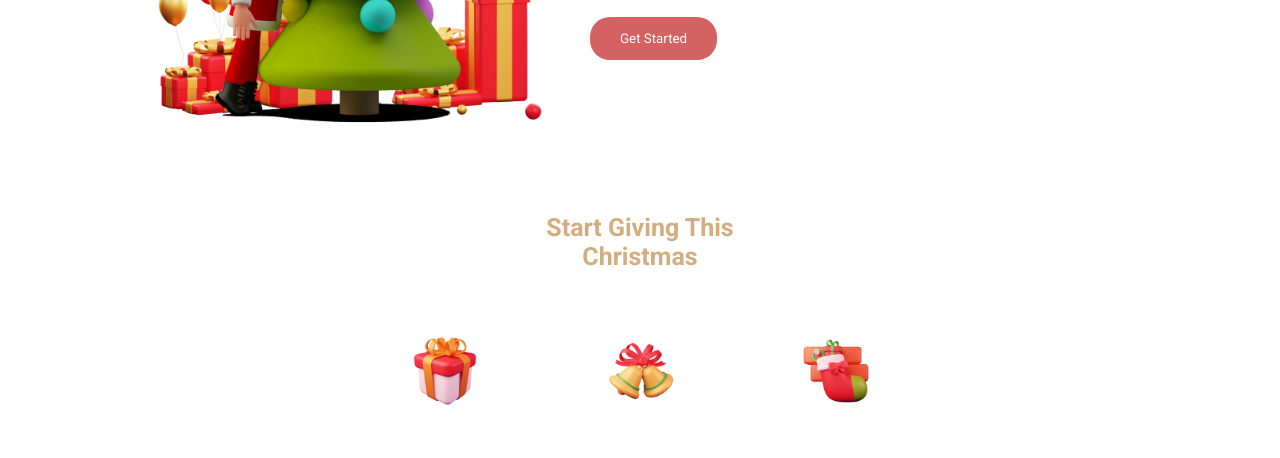
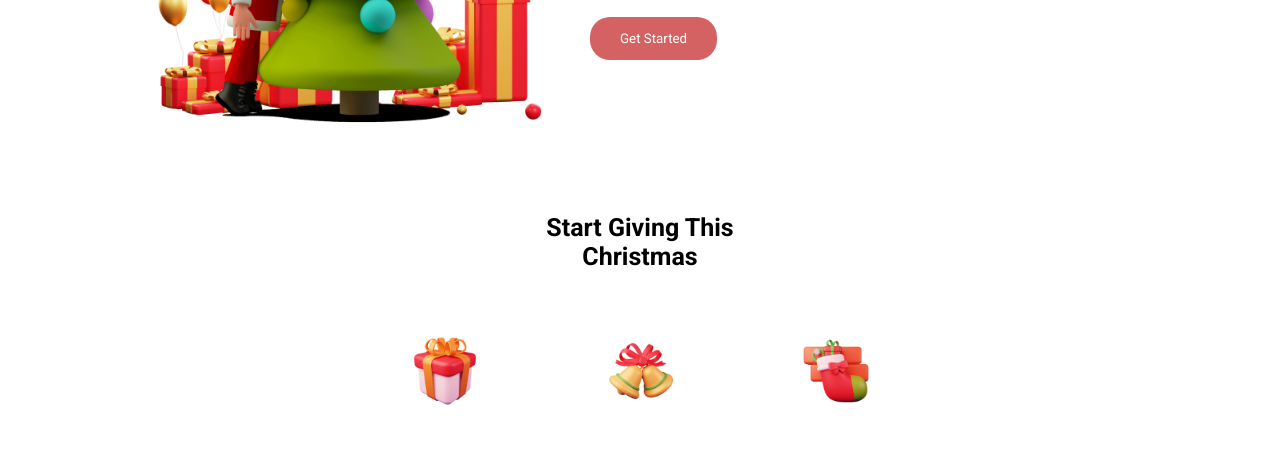
Before and after one commit to Abbos0/christmas, a plain HTML site: page index.html in a window 1280 px wide. Shown: the part 330-788 px from the top of the page. Drawn offline with Linux system fonts and the light colour scheme.

Commit message:
Update style.css
ADD/

```diff
--- a/style.css
+++ b/style.css
@@ -157,7 +157,7 @@ button{
 
 
 .title{
-    color: #d3ad7f;
+    color: black;
     text-align: center;
     font-size: 30px;
     font-weight: 600;
@@ -226,6 +226,7 @@ button:hover{
     font-size: 25px ;
     margin-top: 15px;
     font-weight: 800;
+    color: black;
 }
 .gift-card{
     margin:0px 80px;
```
